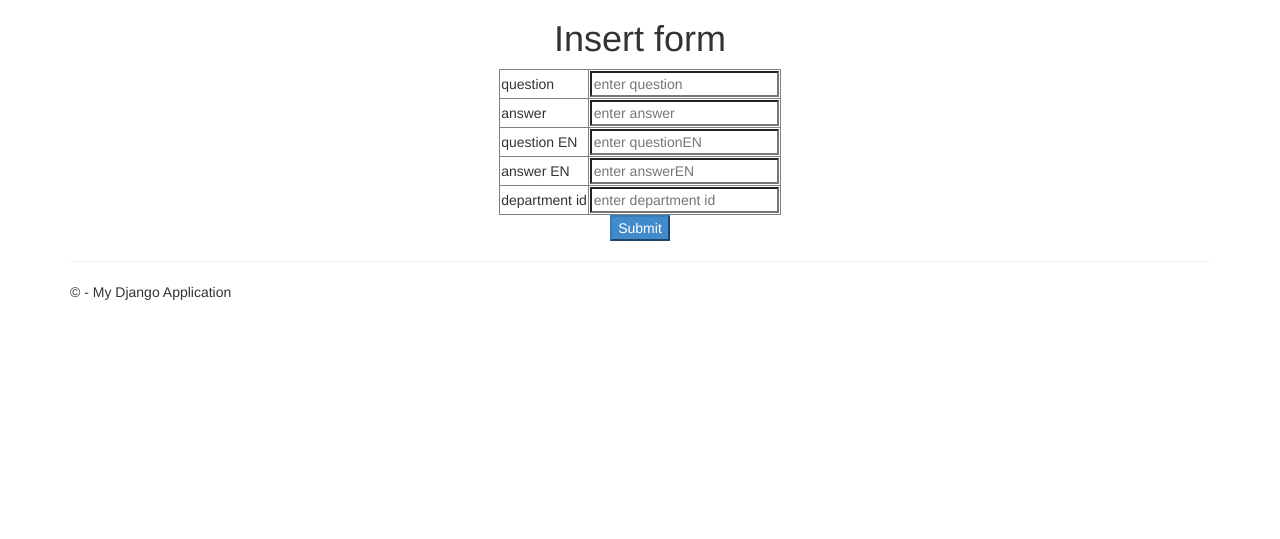
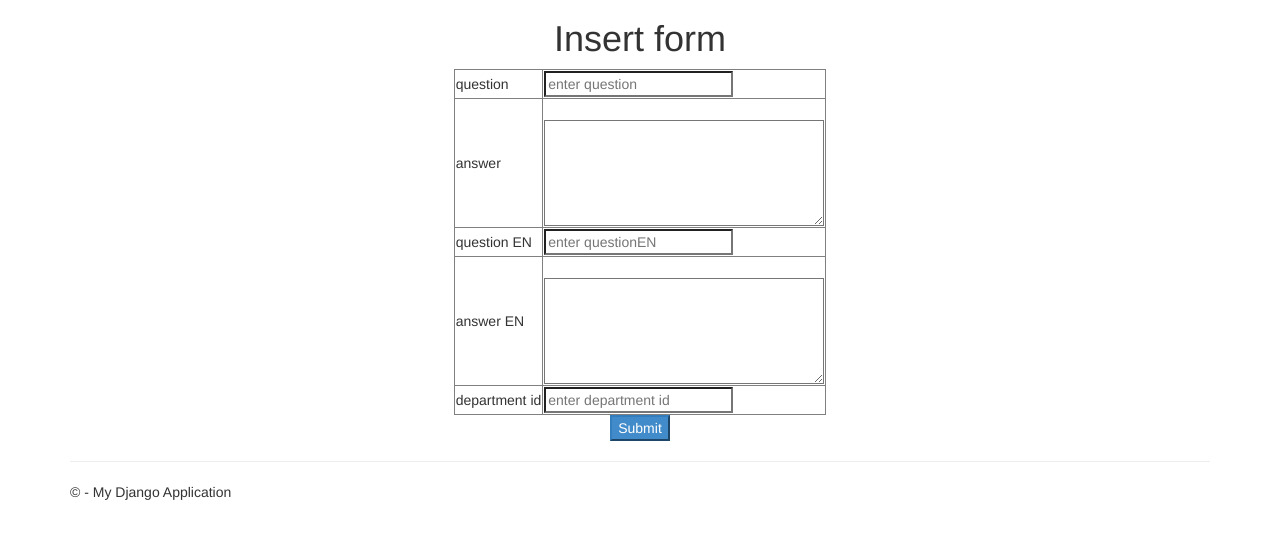
Before and after one commit to saruthvolk/KmuttSearchEngine, a Django app: page /Crud_QA/Add/0 in a window 1280 px wide. Shown: the part 51-590 px from the top of the page. Run offline with Django 3.2, Linux system fonts and the light colour scheme; some libraries are stand-ins or nearby versions.

Commit message:
insert answer (with new line)

```diff
--- a/KmuttSearchEngine/app/templates/app/CRUDquestion.html
+++ b/KmuttSearchEngine/app/templates/app/CRUDquestion.html
@@ -18,7 +18,11 @@
             </tr>
             <tr>
                 <td>answer</td>
-                <td><input type="text" placeholder="enter answer " name="answer"/></td>
+                <td>
+                    <span style="white-space: pre-line">
+                        <textarea rows = "5" cols = "60" name = "answer"></textarea>
+                    </span>
+                </td>
             </tr>
             <tr>
                 <td>question EN</td>
@@ -26,7 +30,11 @@
             </tr>
             <tr>
                 <td>answer EN</td>
-                <td><input type="text" placeholder="enter answerEN " name="answer_en"/></td>
+                <td>
+                    <span style="white-space: pre-line">
+                        <textarea rows = "5" cols = "60" name = "answer_en"></textarea>
+                    </span>
+                </td>
             </tr>
             <tr>
                 <td>department id</td>
```
